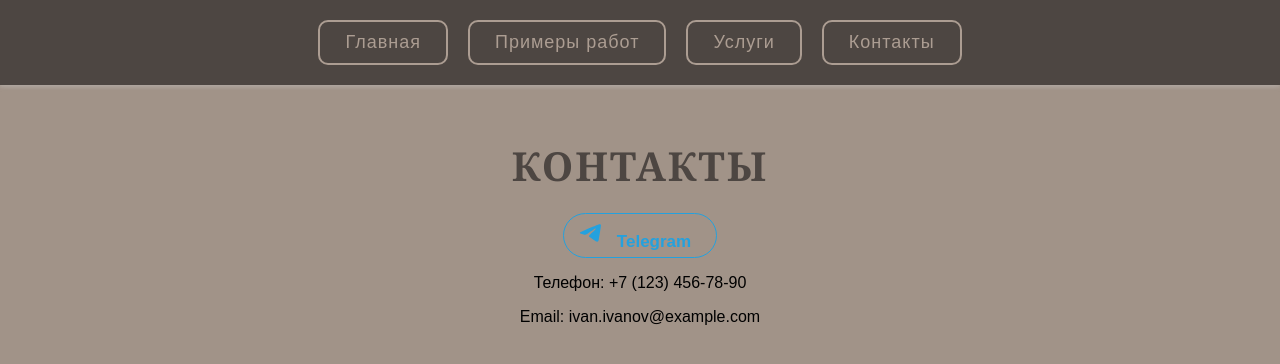
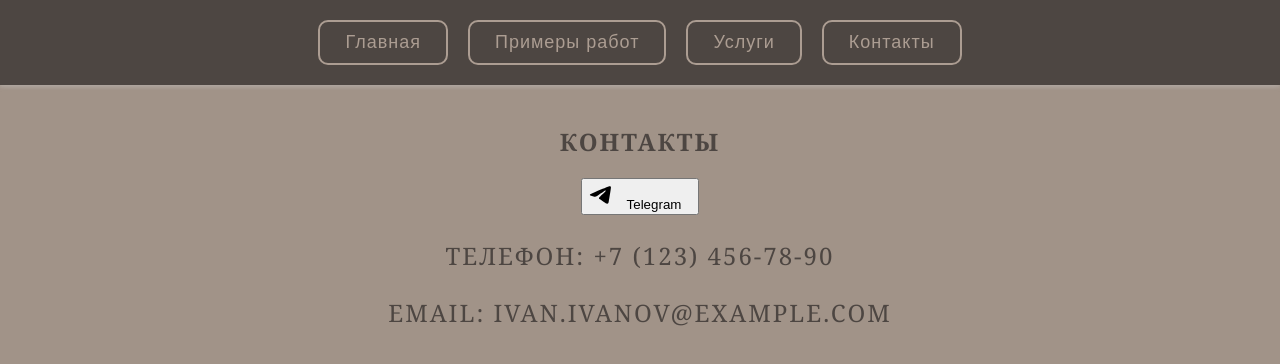
Before and after one commit to ISaP5-24/Kuma, a React (Vite) app in the folder js14 sayt (No Completed)/sait/: page /contact in a window 1280 px wide. Shown: the top 364 px of the page. Built offline with nearby package versions, Linux system fonts and the light colour scheme.

Commit message:
modified:   js14 sayt (No Completed)/sait/src/Contact.jsx 	modified:   js14 sayt (No Completed)/sait/src/contact.css

```diff
--- a/js14 sayt (No Completed)/sait/src/Contact.jsx
+++ b/js14 sayt (No Completed)/sait/src/Contact.jsx
@@ -22,8 +22,8 @@ function Contact() {
   <span>Telegram</span>
 
 </button>
-      <p>Телефон: +7 (123) 456-78-90</p>
-      <p>Email: ivan.ivanov@example.com</p>
+      <p className="text">Телефон: +7 (123) 456-78-90</p>
+      <p className="text">Email: ivan.ivanov@example.com</p>
     </div>
   );
 }
--- a/js14 sayt (No Completed)/sait/src/contact.css
+++ b/js14 sayt (No Completed)/sait/src/contact.css
@@ -1,9 +1,10 @@
- button {
+
+section {
     background: transparent;
     position: relative;
     padding: 5px 15px;
-
     align-items: center;
+    display: flex;
     font-size: 17px;
     font-weight: 600;
     text-decoration: none;
@@ -49,7 +50,7 @@
   }
 
   .text{
-    font-size: 2.5rem;
+    font-size: 1.5rem;
     color: #4D4642; /* Темный цвет текста */
     margin-bottom: 20px;
     font-family: 'Georgia', serif;
```
